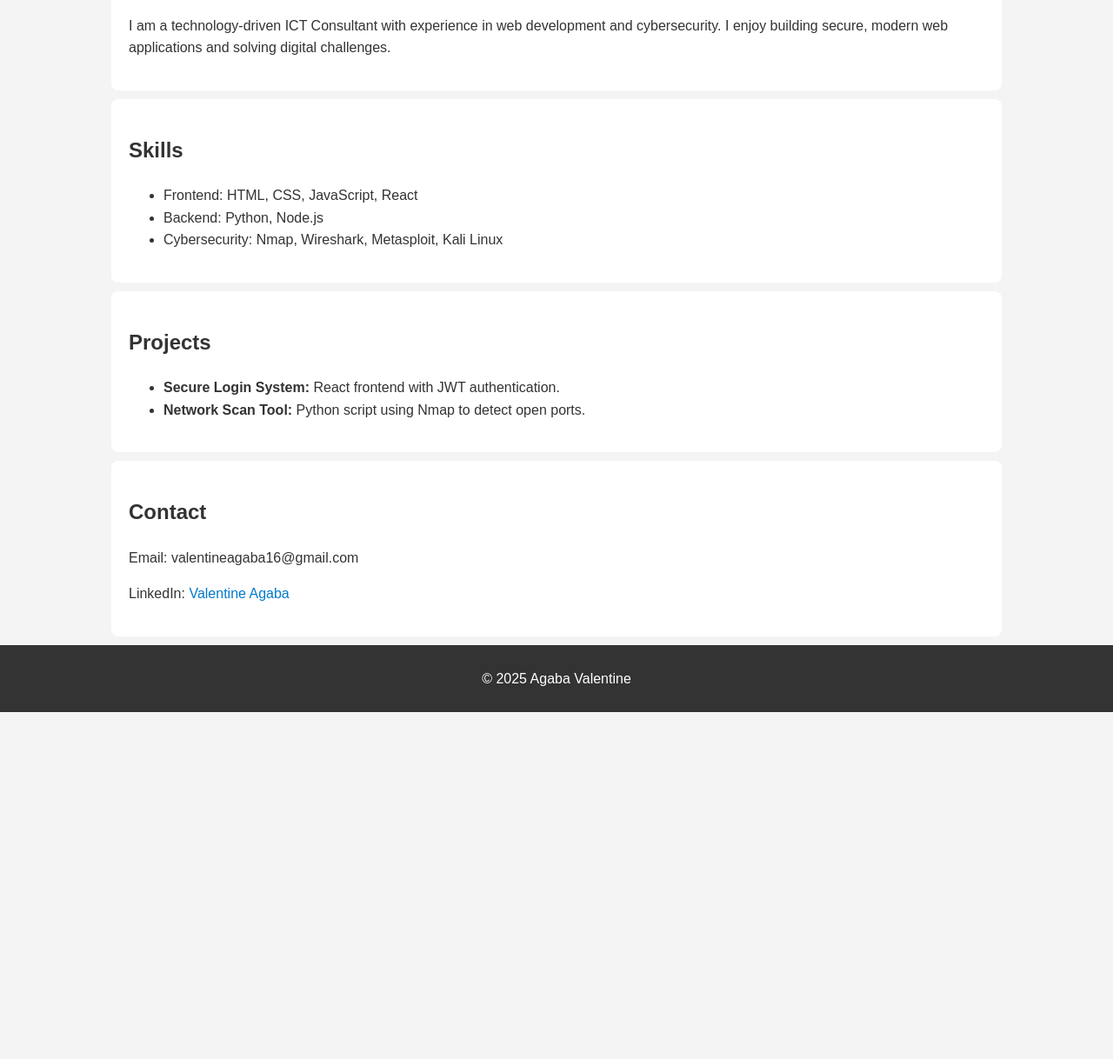
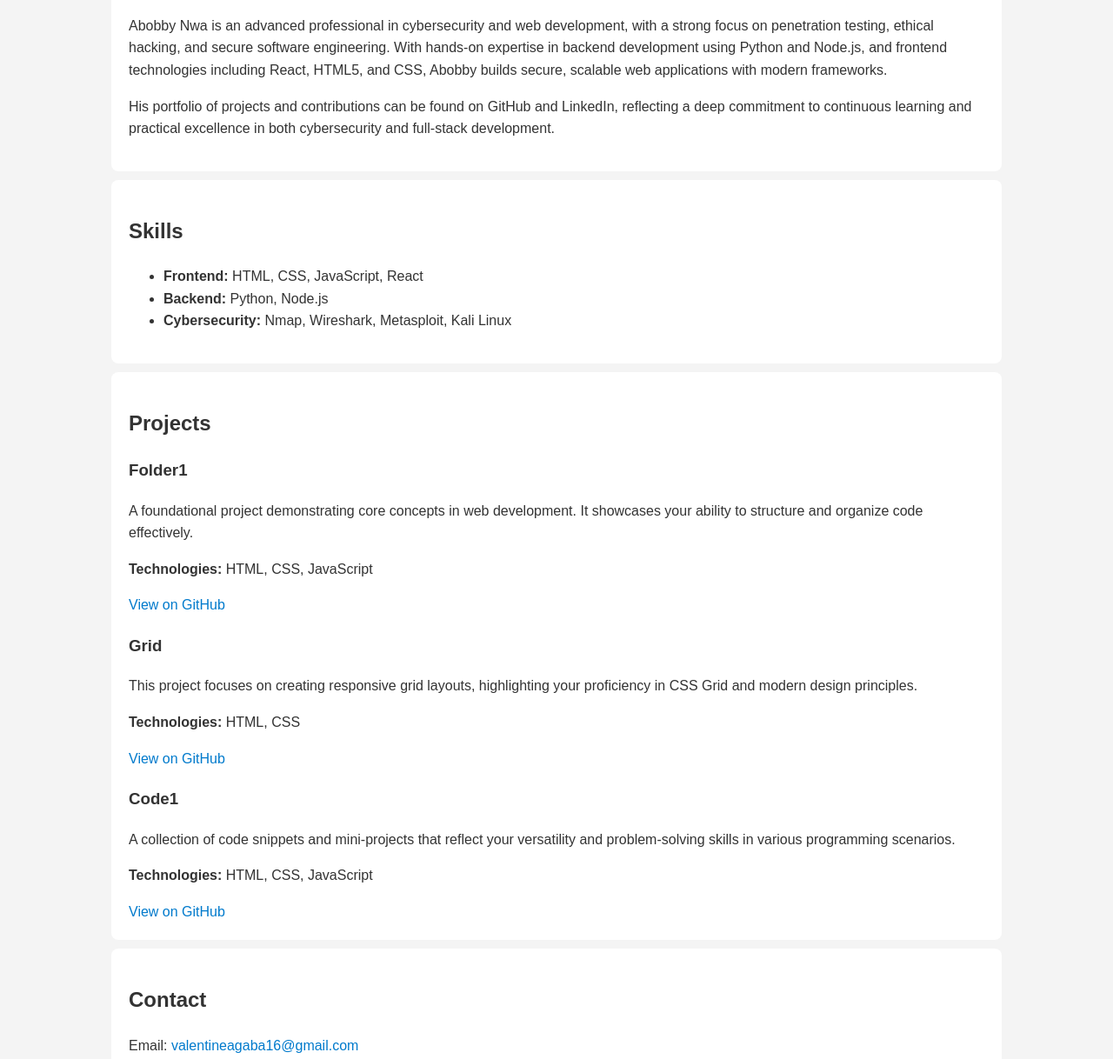
Before and after one commit to Abobbynwa/valentineagaba, a plain HTML site: page index.html in a window 1280 px wide. Shown: the part 257-1475 px from the top of the page at 87% size. Before the commit the page ends 1076 px from the top, so only its background shows below. Drawn offline with Linux system fonts and the light colour scheme.

Commit message:
index.html

```diff
--- a/index.html
+++ b/index.html
@@ -15,30 +15,55 @@
 
   <section id="about">
     <h2>About Me</h2>
-        <p>I am a technology-driven ICT Consultant with experience in web development and cybersecurity.
-           I enjoy building secure, modern web applications and solving digital challenges.</p>
+    <p>
+      Abobby Nwa is an advanced professional in cybersecurity and web development, with a strong focus on penetration testing,
+      ethical hacking, and secure software engineering. With hands-on expertise in backend development using Python and Node.js,
+      and frontend technologies including React, HTML5, and CSS, Abobby builds secure, scalable web applications with modern frameworks.
+    </p>
+    <p>
+      His portfolio of projects and contributions can be found on GitHub and LinkedIn, reflecting a deep commitment to continuous
+      learning and practical excellence in both cybersecurity and full-stack development.
+    </p>
   </section>
 
   <section id="skills">
     <h2>Skills</h2>
     <ul>
-            <li>Frontend: HTML, CSS, JavaScript, React</li>
-            <li>Backend: Python, Node.js</li>
-            <li>Cybersecurity: Nmap, Wireshark, Metasploit, Kali Linux</li>
+      <li><strong>Frontend:</strong> HTML, CSS, JavaScript, React</li>
+      <li><strong>Backend:</strong> Python, Node.js</li>
+      <li><strong>Cybersecurity:</strong> Nmap, Wireshark, Metasploit, Kali Linux</li>
     </ul>
   </section>
 
   <section id="projects">
     <h2>Projects</h2>
-        <ul>
-            <li><strong>Secure Login System:</strong> React frontend with JWT authentication.</li>
-            <li><strong>Network Scan Tool:</strong> Python script using Nmap to detect open ports.</li>
-        </ul>
+
+    <div class="project">
+      <h3>Folder1</h3>
+      <p>A foundational project demonstrating core concepts in web development. It showcases your ability to structure and organize code effectively.</p>
+      <p><strong>Technologies:</strong> HTML, CSS, JavaScript</p>
+      <a href="https://github.com/Abobbynwa/folder1" target="_blank">View on GitHub</a>
+    </div>
+
+    <div class="project">
+      <h3>Grid</h3>
+      <p>This project focuses on creating responsive grid layouts, highlighting your proficiency in CSS Grid and modern design principles.</p>
+      <p><strong>Technologies:</strong> HTML, CSS</p>
+      <a href="https://github.com/Abobbynwa/grid" target="_blank">View on GitHub</a>
+    </div>
+
+    <div class="project">
+      <h3>Code1</h3>
+      <p>A collection of code snippets and mini-projects that reflect your versatility and problem-solving skills in various programming scenarios.</p>
+      <p><strong>Technologies:</strong> HTML, CSS, JavaScript</p>
+      <a href="https://github.com/Abobbynwa/code1" target="_blank">View on GitHub</a>
+    </div>
   </section>
 
   <section id="contact">
     <h2>Contact</h2>
-        <p>Email: valentineagaba16@gmail.com</p>
+    <p>Email: <a href="mailto:valentineagaba16@gmail.com">valentineagaba16@gmail.com</a></p>
+    <p>GitHub: <a href="https://github.com/Abobbynwa" target="_blank">github.com/Abobbynwa</a></p>
     <p>LinkedIn: <a href="https://www.linkedin.com/in/valentine-agaba-526821229" target="_blank">Valentine Agaba</a></p>
   </section>
 
```
Lines whose indentation alone changed are shown as unchanged.
